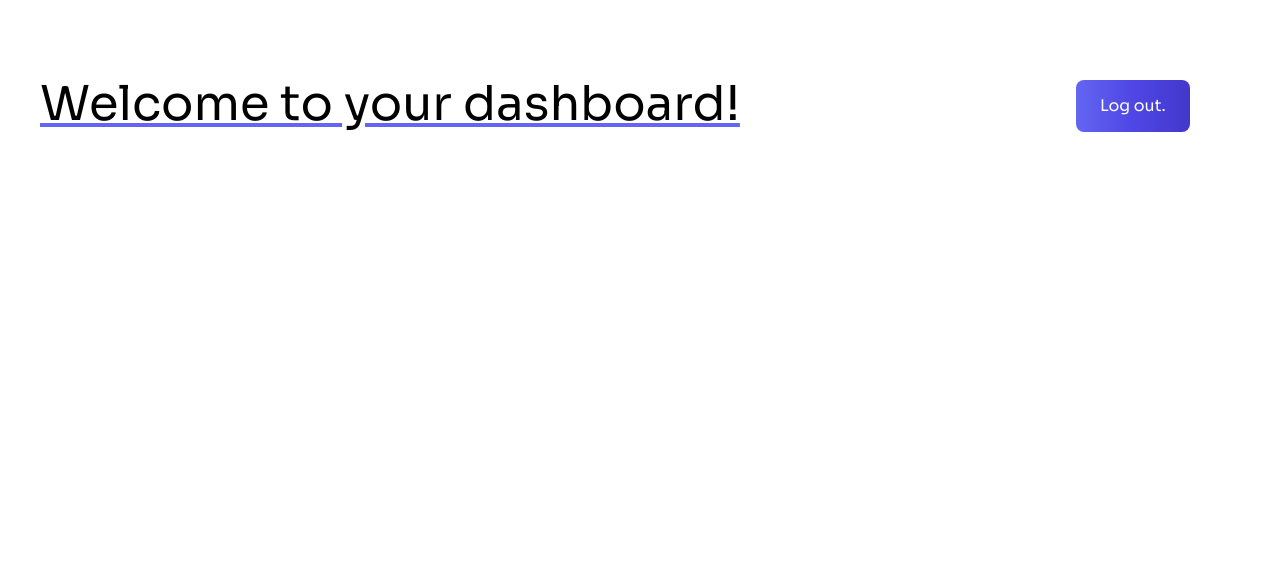
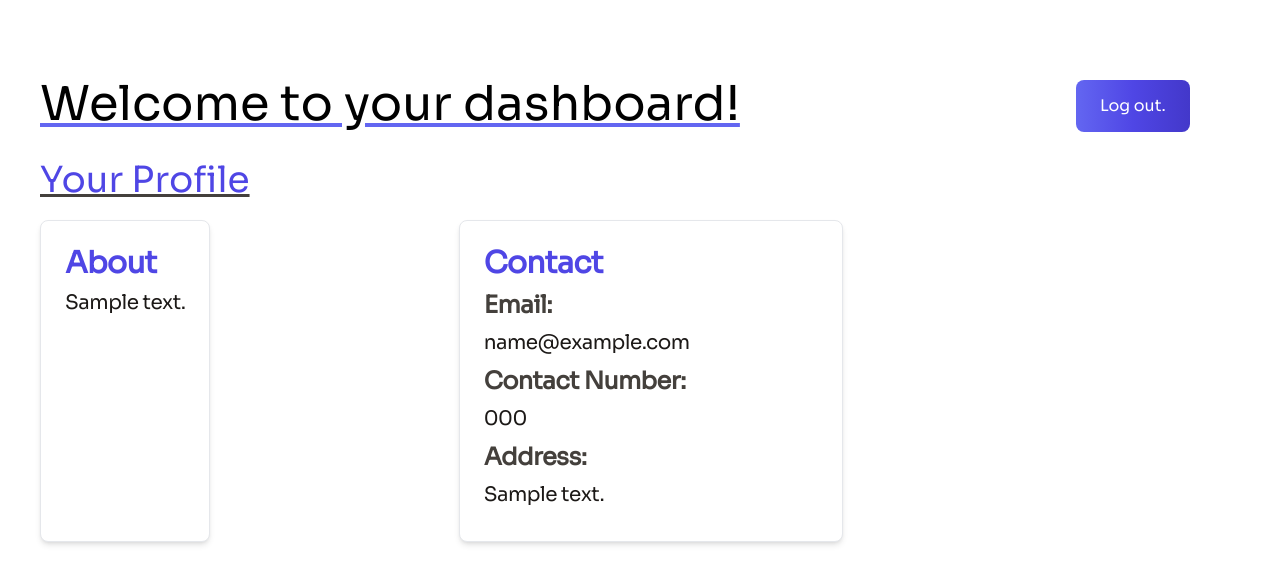
Before and after one commit to SamEdlabad/CSR-Project, a Django app: template maincsr/templates/main/dashboard.html in a window 1280 px wide. Shown: the top 584 px of the page. Run offline with Django 4.2, Linux system fonts and the light colour scheme; the template is opened without the code that fills it: most values are stand-ins (such as "Sample title", 1, 10 or a date in 2020); some libraries are stand-ins or nearby versions.

Commit message:
landing pages created

```diff
--- a/maincsr/templates/main/dashboard.html
+++ b/maincsr/templates/main/dashboard.html
@@ -44,6 +44,41 @@
         </div>
     </div>
 
+    <div>
+        <h1 class=" text-indigo-600 font-extrabold underline decoration-stone-700 text-justify text-4xl dark:text-white font-medium dark:text-white mt-5 "> Your Profile </h1>
+    </div>
+    <div class=" grid grid-cols-9 gap-4">
+        <div class="md:flex col-start-1 col-end-4">
+            <div class="mt-5 p-6 max-w-sm bg-white rounded-lg border border-gray-200 shadow-md dark:bg-gray-800 dark:border-gray-700 ">
+                <h3 class="mb-2 text-3xl font-extrabold tracking-tight text-indigo-600 dark:text-white">About</h3>
+                <p class="mb-2 text-xl font-normal tracking-tight text-stone-900 dark:text-white ">
+                    {{about}}
+                </p>
+            </div>
+
+        </div>
+        <div class="col-start-4 col-span-4">
+            <div class="mt-5 p-6 max-w-sm bg-white rounded-lg border border-gray-200 shadow-md dark:bg-gray-800 dark:border-gray-700 ">
+                <h1 class="mb-2 text-3xl font-extrabold tracking-tight text-indigo-600 dark:text-white">Contact</h1>
+                <h3 class="mb-2 text-2xl font-extrabold tracking-tight text-stone-700 dark:text-white">Email:</h3>
+                <p class="mb-2 text-xl text-medium font-normal tracking-tight text-stone-900 dark:text-white ">
+                    {{email}}
+                </p>
+                <h3 class="mb-2 text-2xl font-extrabold tracking-tight text-stone-700 dark:text-white">Contact Number:</h3>
+                <p class="mb-2 text-xl text-medium font-normal tracking-tight text-stone-900 dark:text-white ">
+                    {{phone}}
+                </p>
+                <h3 class="mb-2 text-2xl font-extrabold tracking-tight text-stone-700 dark:text-white">Address:</h3>
+                <p class="mb-2 text-xl text-medium font-normal tracking-tight text-stone-900 dark:text-white ">
+                    {{address}}
+                </p>
+
+            </div>
+        </div>
+    </div>
+
+
+
 </body>
 
 </html>
--- a/maincsr/templates/registration/ngosignuppage.html
+++ b/maincsr/templates/registration/ngosignuppage.html
@@ -43,9 +43,11 @@
                 {% csrf_token %}
                 <div>
                     {% for message in messages %}
-                    <p class="mb-2 text-2xl font-normal tracking-tight text-red-600 dark:text-white">{{message}}</p>
+                    <p class="mb-2 text-2xl font-normal tracking-tight text-red-600 dark:text-white"> {{message}} </p>
                     {% endfor %}
+
                 </div>
+
                 <br>
 
                 <div>
--- a/maincsr/urls.py
+++ b/maincsr/urls.py
@@ -11,5 +11,5 @@ urlpatterns = [
     path('sign-up-page/', views.signup_page),
     path('Company-sign-up-page/', views.company_signup_page),
     path('NGO-sign-up-page/', views.ngo_signup_page),
-    path('dashboard/', views.dashboard)
+    path('dashboard/<str:username>/', views.dashboard)
 ]
```
Also changed, not shown: maincsr/views.py (+36 -16 lines).
